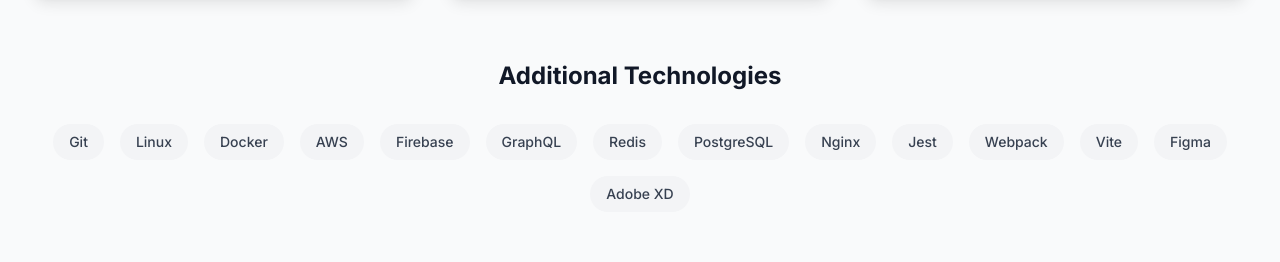
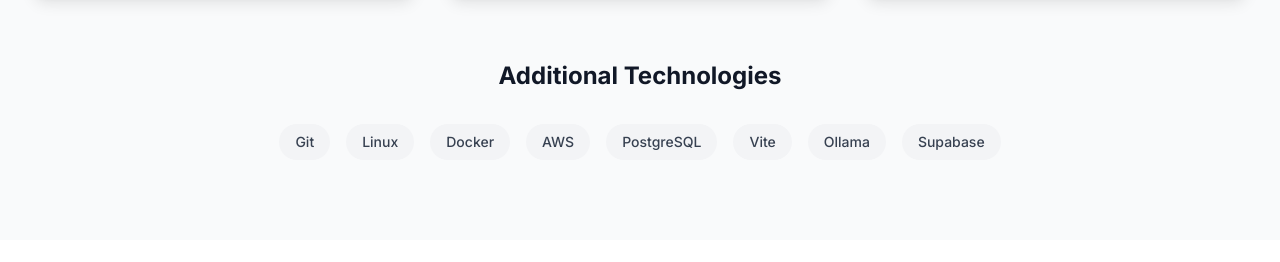
Before and after one commit to harshitbhatt18/Portfolio, a Next.js app: page / in a window 1280 px wide. Shown: the part 2320-2582 px from the top of the page. Built offline with nearby package versions, Linux system fonts and the light colour scheme; no server answers.

Commit message:
Skills updated

```diff
--- a/src/components/skills.tsx
+++ b/src/components/skills.tsx
@@ -84,8 +84,7 @@
           </h3>
           <div className="flex flex-wrap justify-center gap-4">
             {[
-              'Git', 'Linux', 'Docker', 'AWS', 'Firebase', 'GraphQL', 'Redis', 'PostgreSQL',
-              'Nginx', 'Jest', 'Webpack', 'Vite', 'Figma', 'Adobe XD'
+              'Git', 'Linux', 'Docker', 'AWS', 'PostgreSQL', 'Vite', 'Ollama', 'Supabase'
             ].map((tech, index) => (
               <motion.span
                 key={tech}
```
Also changed, not shown: public/image-setup-guide.txt (deleted), public/og-image.jpg (deleted), 1 other file (tests, documents, lock files or other folders).
